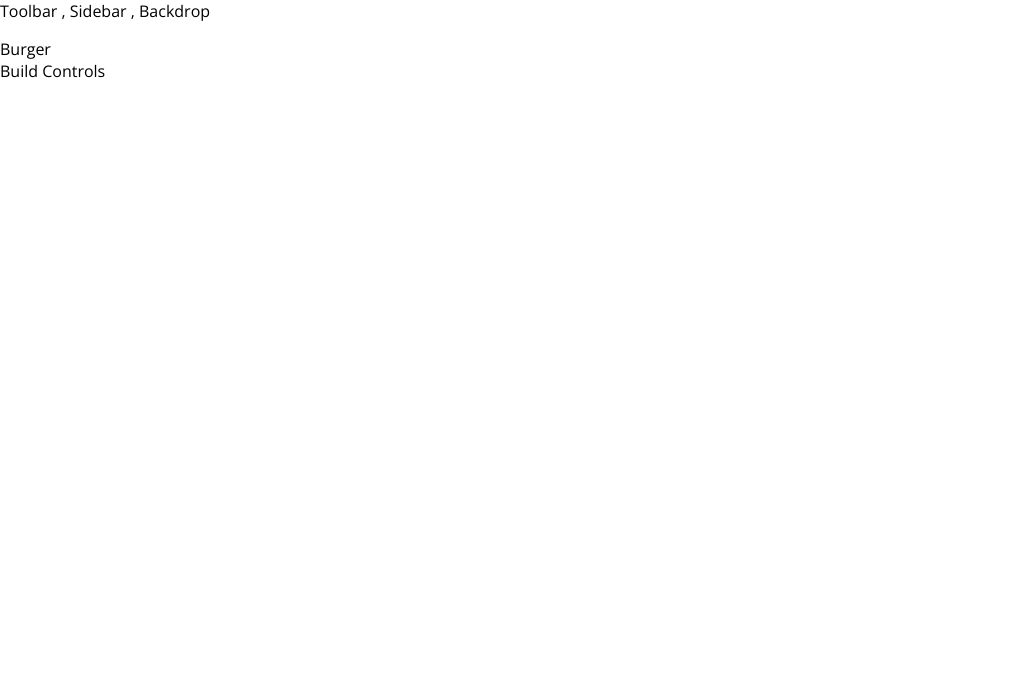
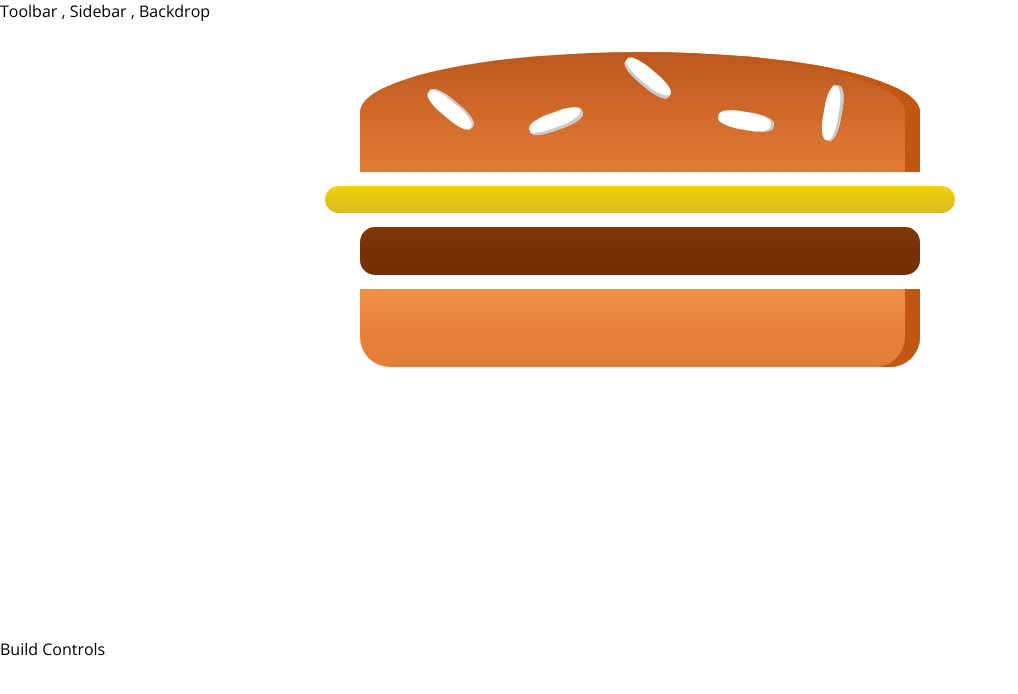
Before and after one commit to ShashankBiplav/the_burger_builder, a React (Create React App) app: page / in a window 1280 px wide. Shown: the top 694 px of the page, without its empty margins (0-1018 px from the left). Built offline with nearby package versions, Linux system fonts and the light colour scheme.

Commit message:
Defined the Burger.js component

```diff
--- a/src/components/Burger/Burger.js
+++ b/src/components/Burger/Burger.js
@@ -0,0 +1,18 @@
+import React from 'react';
+
+import classes from './Burger.module.css';
+
+import BurgerIngredient from "./BurgerIngredient/BurgerIngredient";
+
+const burger = (props) => {
+    return(
+        <div className={classes.Burger}>
+            <BurgerIngredient type="bread-top" />
+            <BurgerIngredient type="cheese" />
+            <BurgerIngredient type="meat" />
+            <BurgerIngredient type="bread-bottom"/>
+        </div>
+    );
+};
+
+export default  burger;
--- /dev/null
+++ b/src/components/Burger/Burger.module.css
@@ -0,0 +1,29 @@
+.Burger{
+    width: 100%;
+    margin: auto;
+    height: 250px;
+    overflow: scroll;
+    text-align: center;
+    font-weight: bold;
+    font-size: 1.2rem;
+}
+@media (min-width: 500px) and (min-height: 400px) {
+    .Burger{
+        width: 350px;
+        height: 300px;
+    }
+}
+
+@media (min-width: 500px) and (min-height: 401px) {
+    .Burger{
+        width: 450px;
+        height: 400px;
+    }
+}
+
+@media (min-width: 1000px) and (min-height: 700px) {
+    .Burger{
+        width: 700px;
+        height: 600px;
+    }
+}
--- a/src/containers/BurgerBuilder/BurgerBuilder.js
+++ b/src/containers/BurgerBuilder/BurgerBuilder.js
@@ -1,11 +1,13 @@
 import React, {Component} from 'react';
 import Aux from '../../hoc/Aux';
+
+import Burger from '../../components/Burger/Burger';
 
 class BurgerBuilder extends Component{
     render(){
         return(
             <Aux>
-                <div>Burger</div>
+                <Burger />
                 <div>Build Controls</div>
             </Aux>
         );
```
